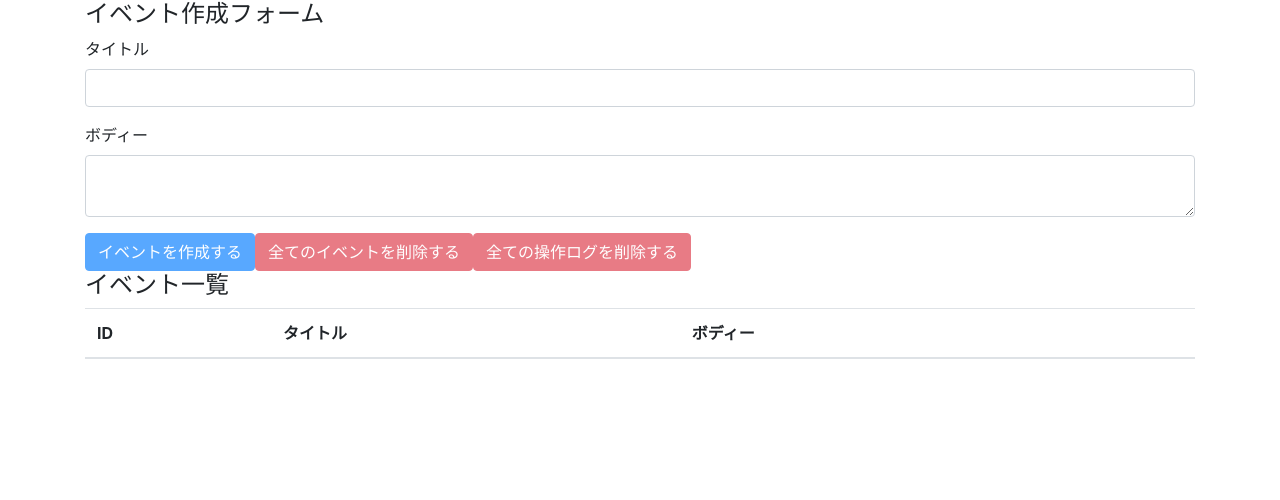
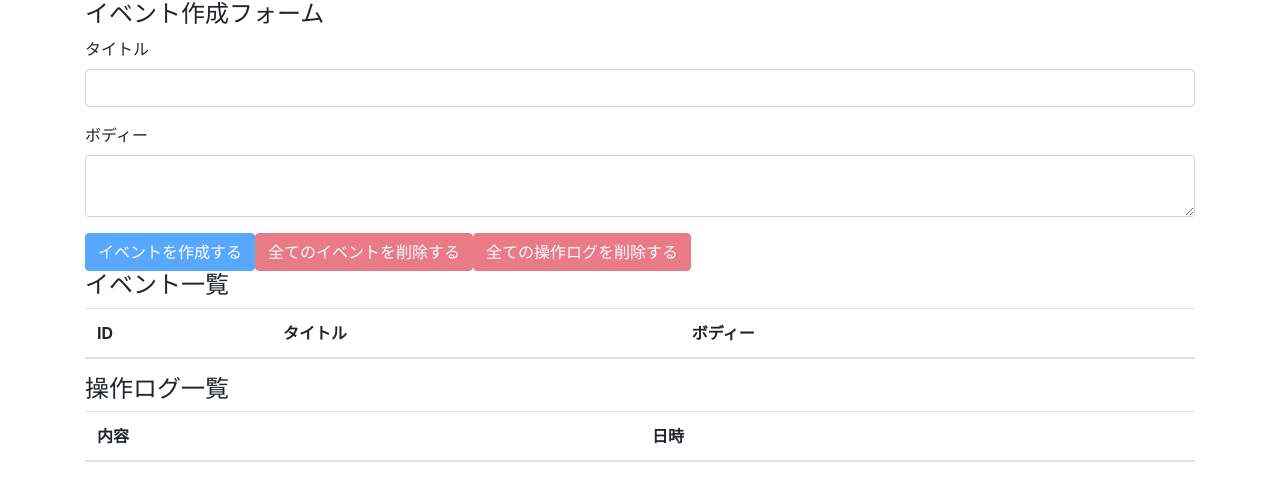
Before and after one commit to tanigawa114/react-hooks-101, a React (Create React App) app: page / in a window 1280 px wide. Shown: the top 500 px of the page. Built offline with nearby package versions, Linux system fonts and the light colour scheme.

Commit message:
display all operation logs

```diff
--- a/src/components/App.js
+++ b/src/components/App.js
@@ -2,6 +2,7 @@
 import "bootstrap/dist/css/bootstrap.min.css";
 import EventForm from "./EventForm";
 import Events from "./Events";
+import OperationLogs from "./OperationLogs";
 import AppContext from "../contexts/AppContext";
 import reducer from "../reducers";
 
@@ -17,6 +18,7 @@
       <div className="container">
         <EventForm />
         <Events />
+        <OperationLogs />
       </div>
     </AppContext.Provider>
   );
--- /dev/null
+++ b/src/components/OperationLog.js
@@ -0,0 +1,12 @@
+import React from "react";
+
+export const OperationLog = ({ operationLog }) => {
+  return (
+    <tr>
+      <td>{operationLog.description}</td>
+      <td>{operationLog.operatedAt}</td>
+    </tr>
+  );
+};
+
+export default OperationLog;
--- /dev/null
+++ b/src/components/OperationLogs.js
@@ -0,0 +1,27 @@
+import React, { useContext } from "react";
+import OperationLog from "./OperationLog";
+import AppContext from "../contexts/AppContext";
+
+const OperationLogs = () => {
+  const { state } = useContext(AppContext);
+  return (
+    <>
+      <h4>操作ログ一覧</h4>
+      <table className="table table-hover">
+        <thead>
+          <tr>
+            <th>内容</th>
+            <th>日時</th>
+          </tr>
+        </thead>
+        <tbody>
+          {state.operationLogs.map((operationLog, index) => {
+            return <OperationLog key={index} operationLog={operationLog} />;
+          })}
+        </tbody>
+      </table>
+    </>
+  );
+};
+
+export default OperationLogs;
```
